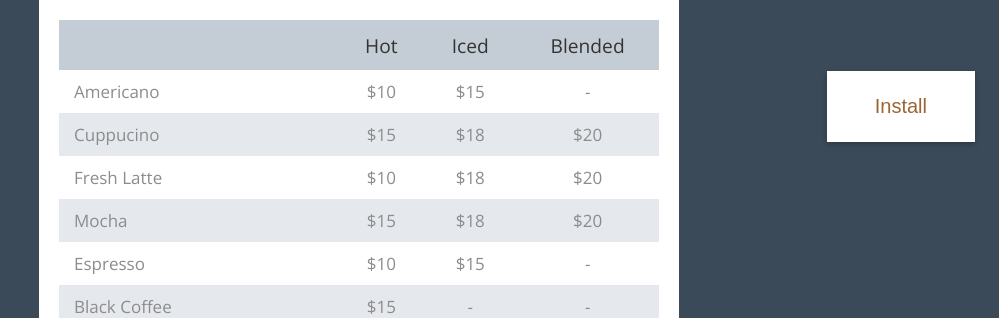
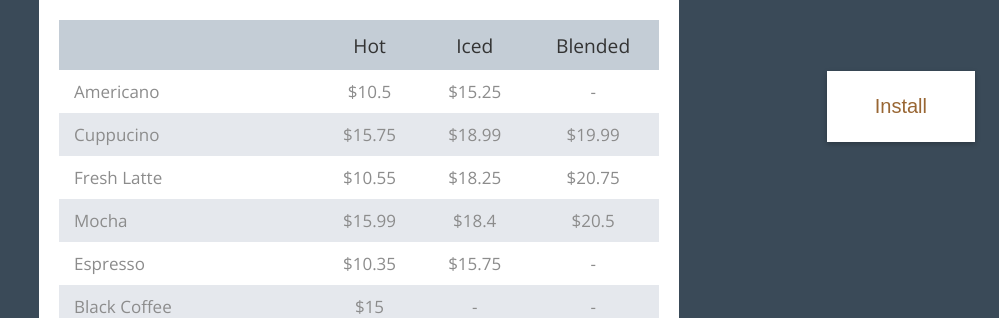
Before and after one commit to Ferkalek/simple-pwa, a plain HTML site: page index.html in a window 1280 px wide. Shown: the part 634-952 px from the top of the page, without its empty margins (281-1280 px from the left). Drawn offline with nearby package versions, Linux system fonts and the light colour scheme.

Commit message:
change prices on index.html

```diff
--- a/index.html
+++ b/index.html
@@ -84,32 +84,32 @@
             </tr>
             <tr>
               <td class="tm-text-left">Americano</td>
-              <td>$10</td>
-              <td>$15</td>
+              <td>$10.5</td>
+              <td>$15.25</td>
               <td>-</td>
             </tr>
             <tr>
               <td class="tm-text-left">Cuppucino</td>
-              <td>$15</td>
-              <td>$18</td>
-              <td>$20</td>
+              <td>$15.75</td>
+              <td>$18.99</td>
+              <td>$19.99</td>
             </tr>
             <tr>
               <td class="tm-text-left">Fresh Latte</td>
-              <td>$10</td>
-              <td>$18</td>
-              <td>$20</td>
+              <td>$10.55</td>
+              <td>$18.25</td>
+              <td>$20.75</td>
             </tr>
             <tr>
               <td class="tm-text-left">Mocha</td>
-              <td>$15</td>
-              <td>$18</td>
-              <td>$20</td>
+              <td>$15.99</td>
+              <td>$18.4</td>
+              <td>$20.5</td>
             </tr>
             <tr>
               <td class="tm-text-left">Espresso</td>
-              <td>$10</td>
-              <td>$15</td>
+              <td>$10.35</td>
+              <td>$15.75</td>
               <td>-</td>
             </tr>
             <tr>
```
